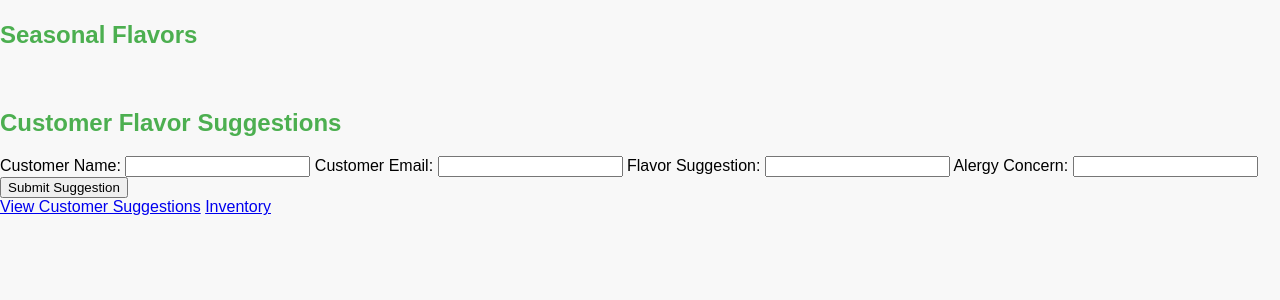
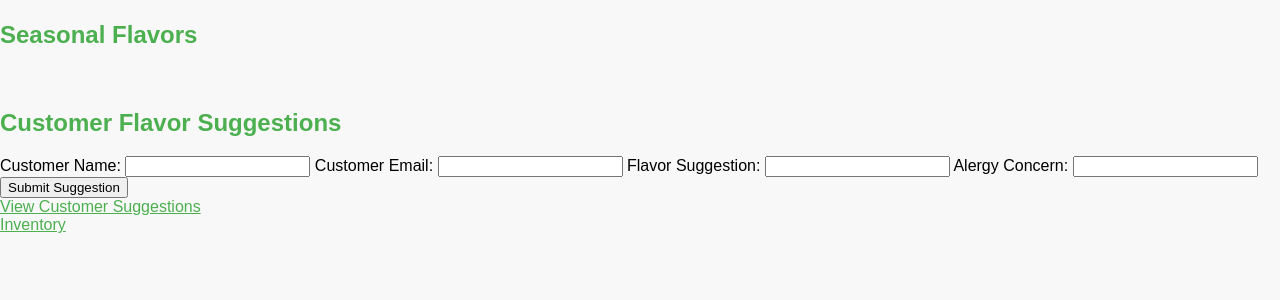
Before and after one commit to yashd24/Chocolate_House, a Django app: page / in a window 1280 px wide. Shown: the part 221-521 px from the top of the page. Run offline with Django 5.2, Linux system fonts and the light colour scheme; data comes from the database, SQL or seed files in the repository; both versions use the stored data as it was after the commit.

Commit message:
updated index.js

```diff
--- a/app/Templates/app/index.html
+++ b/app/Templates/app/index.html
@@ -57,10 +57,10 @@
     </section>
 
     <!-- Display Customer Suggestions -->
-    <a href="{% url 'suggestions' %}">View Customer Suggestions</a>
-
+    <a href="{% url 'suggestions' %}" class="btn">View Customer Suggestions</a>
+    <br />
     <!-- Inventory Details -->
-    <a href="{% url 'inventory' %}"> Inventory</a>
+    <a href="{% url 'inventory' %}" class="btn"> Inventory</a>
 
     <script src="{% static 'JS/index.js' %}"></script>
   </body>
--- a/static/CSS/style.css
+++ b/static/CSS/style.css
@@ -101,3 +101,7 @@ body {
     font-size: 0.9em;
     color: #333;
   }
+
+  .btn{
+    color: #4caf50;
+  }
```
Also changed, not shown: static/JS/index.js (+0 -33 lines), db.sqlite3.
